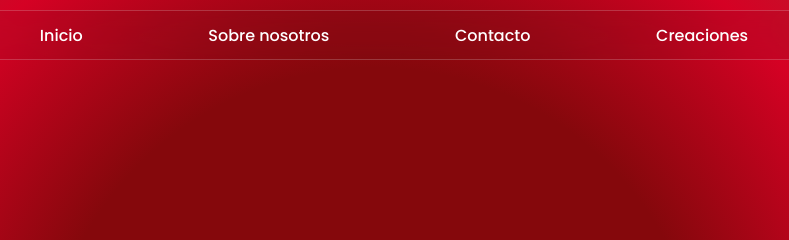
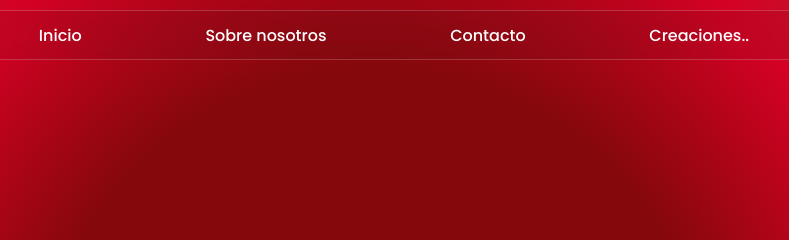
Before and after one commit to Ylinet/Rollo24.github.io, a plain HTML site: page index.html in a window 1280 px wide. Shown: the top 240 px of the page, 266-1055 px from the left. Drawn offline with Linux system fonts and the light colour scheme.

Commit message:
Update index.html

```diff
--- a/index.html
+++ b/index.html
@@ -13,7 +13,8 @@
             <li><a href="http://127.0.0.1:5500/index.html">Inicio</a></li>
             <li><a href="http://127.0.0.1:5500/sobre-nosotros.html">Sobre nosotros</a></li>
             <li><a href="http://127.0.0.1:5500/contacto.html">Contacto</a></li>
-            <li><a href="http://127.0.0.1:5500/Creaciones.html">Creaciones</a></li>
+            <li><a href="http://127.0.0.1:5500/Creaciones.html">Creaciones..</a></li>
+
         </ul>
         </nav>
         <h1>Rollo 24</h1>
```
